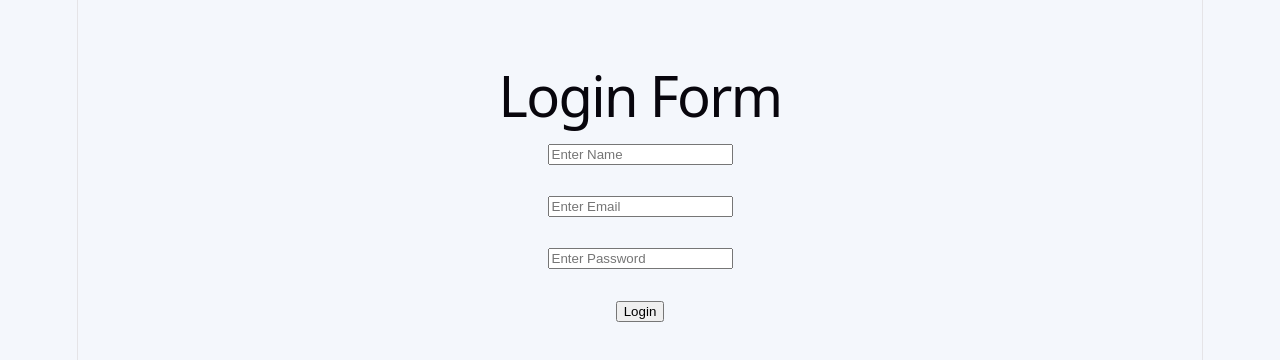
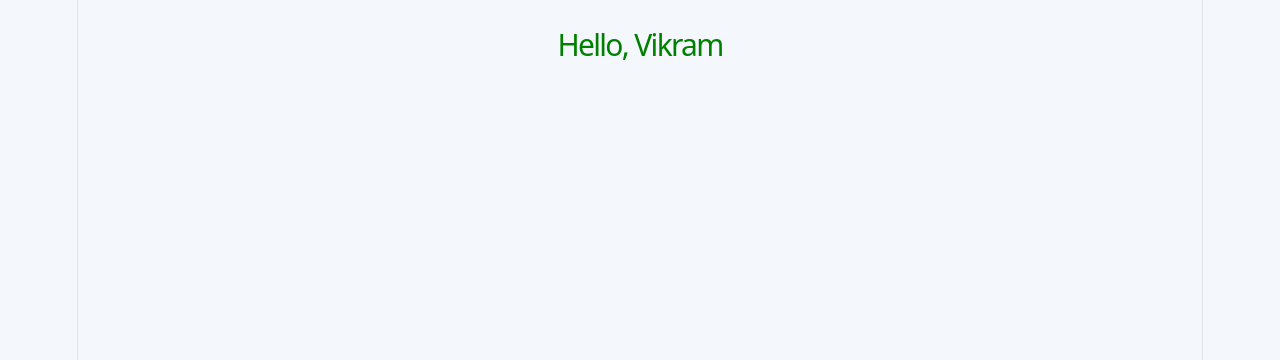
Before and after one commit to shobh-singh/REACT-, a React (Vite) app in the folder my-app/: page /contact in a window 1280 px wide. Shown: the top 360 px of the page. Built offline with nearby package versions, Linux system fonts and the light colour scheme.

Commit message:
Inline Css

```diff
--- a/my-app/src/App.jsx
+++ b/my-app/src/App.jsx
@@ -10,6 +10,8 @@ import Form1 from "./PracticeProject/Form1";
 import axios from "axios";
 import GetPro from "./Project/GetPro";
 import PostPro from "./Project/PostPro";
+import FunctionalComponent from "./Basic-Code/FunctionalComponent";
+import InlineCss from "./Basic-Code/InlineCss";
 
 
 
@@ -125,8 +127,7 @@ export default function App() {
     //<GetPro></GetPro>
 
     //<PostPro></PostPro>
-
-    <LoginForm></LoginForm>
+    <InlineCss></InlineCss>
 
   );
 }
--- a/my-app/src/Basic-Code/FunctionalComponent.jsx
+++ b/my-app/src/Basic-Code/FunctionalComponent.jsx
@@ -1,11 +1,13 @@
-function Greeting()
+
+function FunctionalComponent()
 {
     const name="vikram";
     return(
         <>
         <h1>Hello, {name}</h1>
+        <image src={Logo} />
         </>
     )
 }
 
-export default Greeting
+export default FunctionalComponent
--- /dev/null
+++ b/my-app/src/Basic-Code/InlineCss.jsx
@@ -0,0 +1,15 @@
+function InlineCss()
+{
+    const headingStyle={
+        color:"green",
+        fontSize:"30px"
+    }
+
+    return(
+        <>
+        <h1 style={headingStyle}>Hello, Vikram</h1>
+        </>
+    )
+}
+
+export default InlineCss
```
